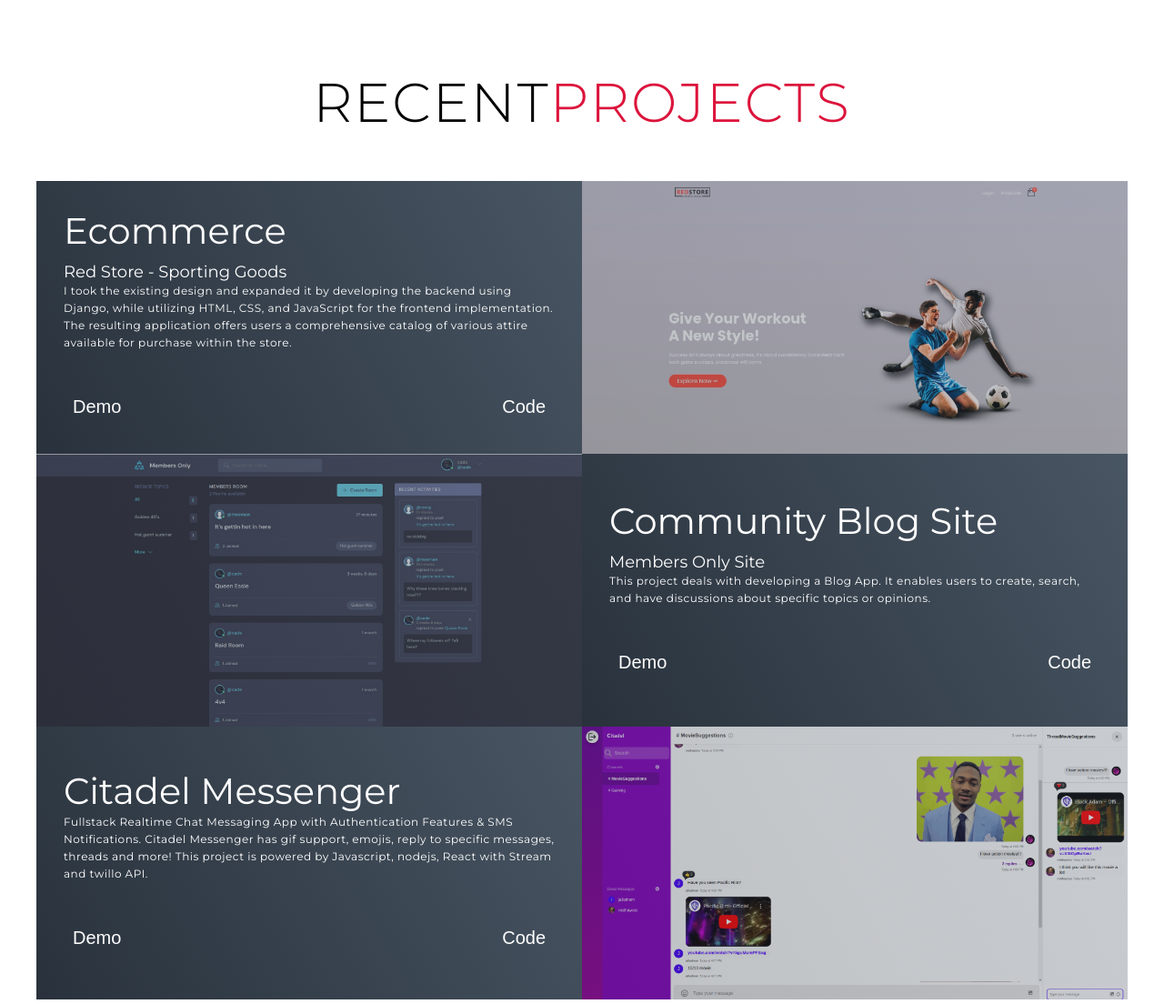
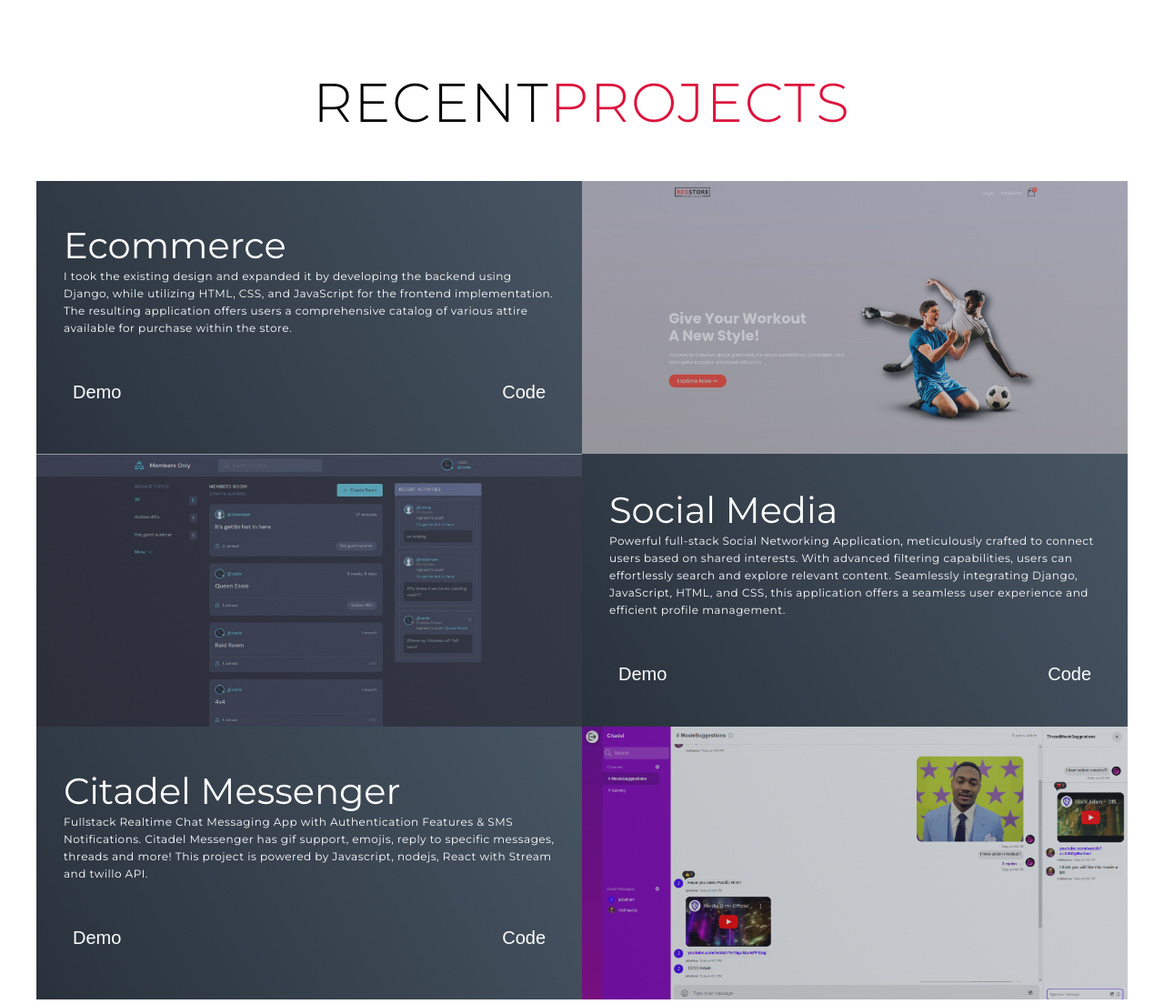
Before and after one commit to cayde-16/newPortfolio, a Django app: page / in a window 1280 px wide. Shown: the part 1634-2738 px from the top of the page at 91% size. Run offline with Django 4.2, Linux system fonts and the light colour scheme.

Commit message:
updated recent project section with a more detailed description

```diff
--- a/base/templates/base/home.html
+++ b/base/templates/base/home.html
@@ -148,7 +148,7 @@
                     <div class="projects-item">
                         <div class="project-info">
                            <h1>Ecommerce </h1>
-                           <h2>Red Store - Sporting Goods</h2>
+                           <!-- <h2>Red Store - with backend integration</h2> -->
                            <p>
                             I took the existing design and expanded it by developing the backend using Django, while utilizing HTML, CSS, and JavaScript for the frontend implementation.
                             The resulting application offers users a comprehensive catalog of various attire available for purchase within the store.
@@ -174,16 +174,17 @@
 
                     <div class="projects-item">
                         <div class="project-info">
-                           <h1>Community Blog Site</h1>
-                           <h2>Members Only Site</h2>
-                           <p>
-                                This project deals with developing a Blog App.
-                                It enables users to create, search, and have discussions about specific topics or opinions.
+                            <h1>Social Media </h1>
+                            <!-- <h2>Members Only Site</h2> -->
+                            <p>
+                                Powerful full-stack Social Networking Application, meticulously crafted to connect users based on shared interests.
+                                With advanced filtering capabilities, users can effortlessly search and explore relevant content.
+                                Seamlessly integrating Django, JavaScript, HTML, and CSS, this application offers a seamless user experience and efficient profile management.
                             </p>
 
                             <div class="demo">
                                 <button>
-                                    <a target="_blank" href="https://memberss-only.herokuapp.com/"> Demo</a>
+                                    <a target="_blank" href="https://blog-project-production-1506.up.railway.app/"> Demo</a>
                                 </button>
                                 <button>
                                     <a target="_blank" href="https://github.com/cayde-16/Blog-Project"> Code</a>
@@ -209,7 +210,7 @@
 
                              <div class="demo">
                                 <button>
-                                    <a target="_blank" href="https://citadel-messenger.netlify.app/"> Demo</a>
+                                    <a target="_blank" href="https://citadel-messengerss.netlify.app/"> Demo</a>
                                 </button>
                                 <button>
                                     <a target="_blank" href="https://github.com/cayde-16/ChatApp"> Code</a>
```
